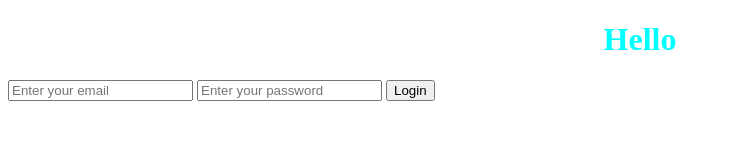
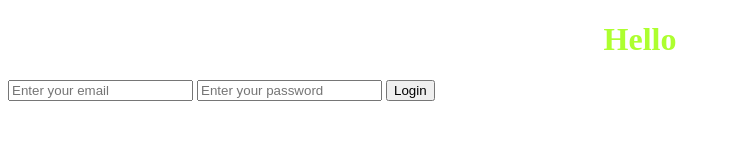
Before and after one commit to alishapmila-svg/Project-TestApp, a plain HTML site: page index.html in a window 1280 px wide. Shown: the whole page, without its empty margins (0-731 px from the left). Drawn offline with Linux system fonts and the light colour scheme.

Commit message:
Updated CSS

```diff
--- a/style.css
+++ b/style.css
@@ -1,4 +1,4 @@
 h1 {
   text-align: center;
-  color: aqua;
+  color: greenyellow;
 }
```
